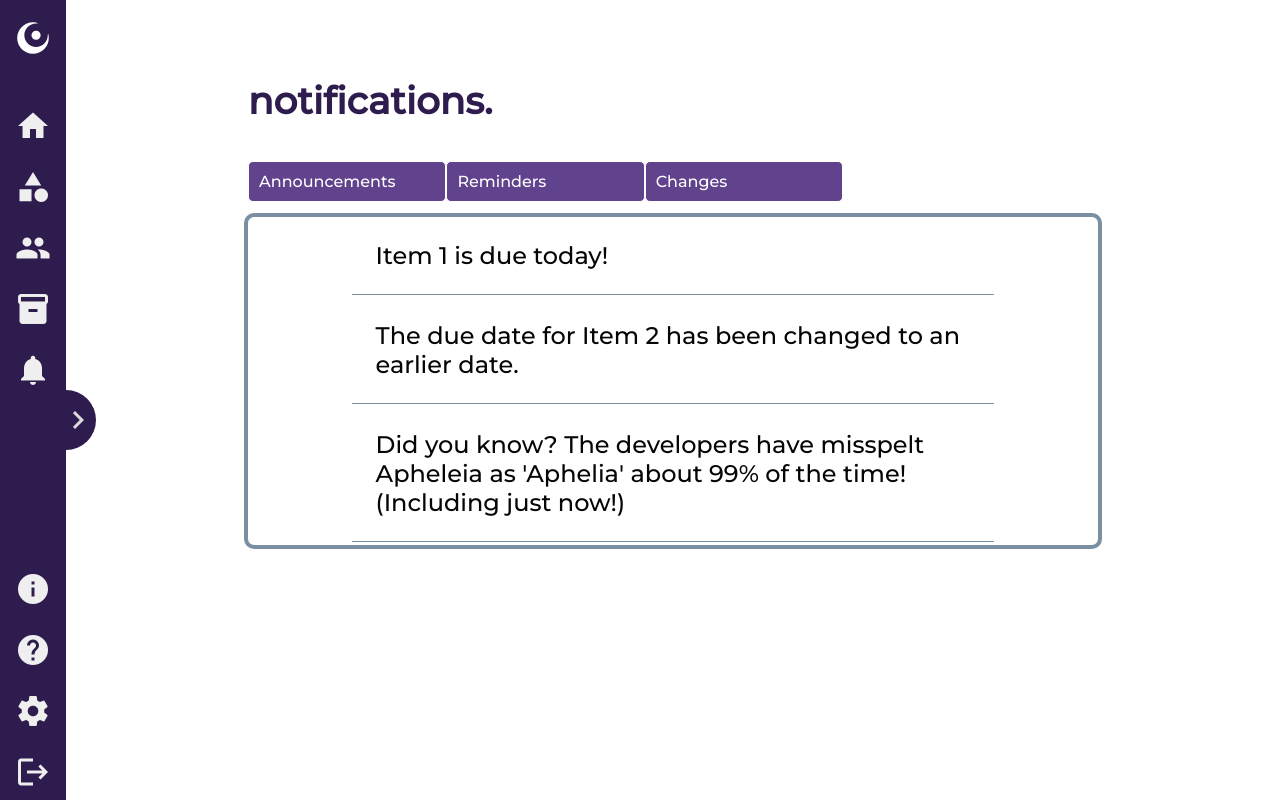
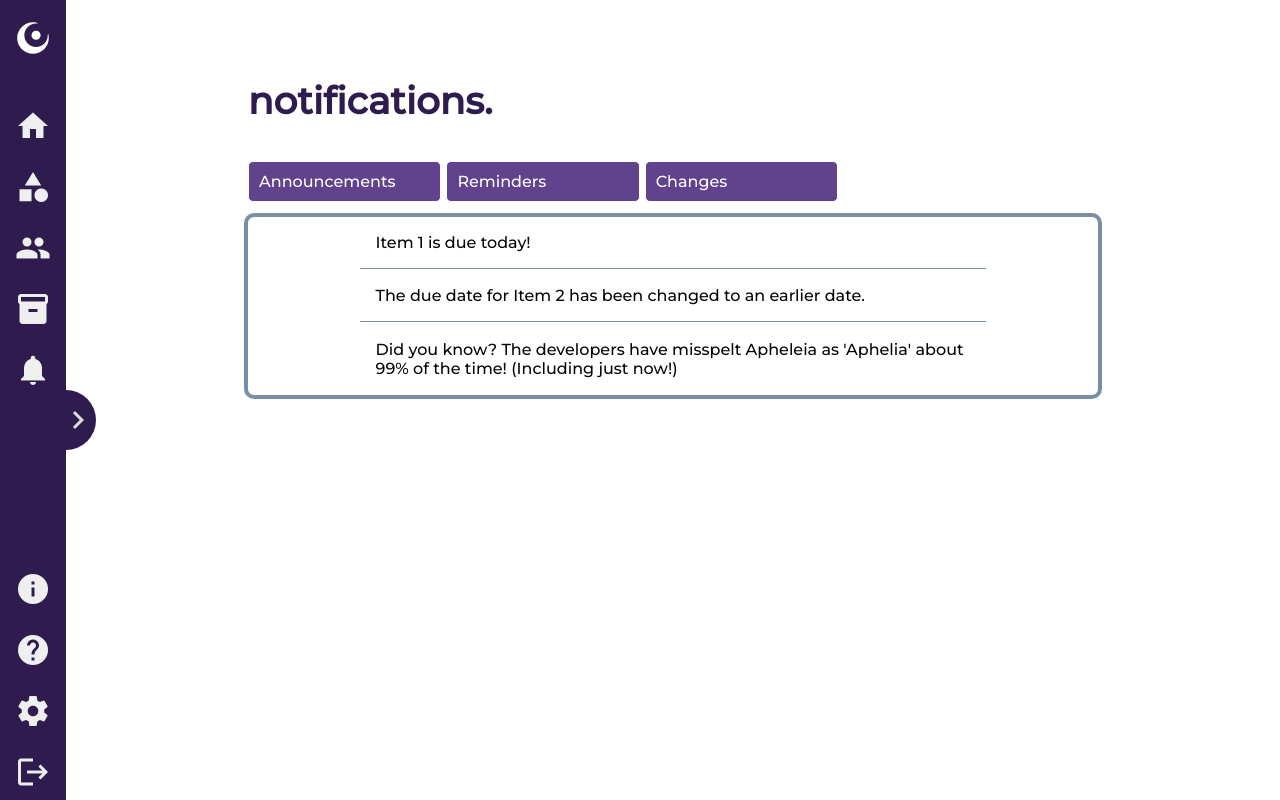
Before and after one commit to Appl3s-3/Aphelia-Front, a Vue app: page /notifications in a window 1280 px wide. Built offline with nearby package versions, Linux system fonts and the light colour scheme.

Commit message:
some notifications page css stuff

```diff
--- a/src/components/NotificationsDisplay.vue
+++ b/src/components/NotificationsDisplay.vue
@@ -21,7 +21,10 @@ const selfStore = useSelf()
 #notifications-display > li {
     margin: auto auto 0.1em auto;
     padding: 1em;
-    font-size: 24px;
+    font-size: 12pt;
+}
+
+#notifications-display li:not(:last-child) {
     border-bottom: 1px solid var(--aph-grey);
 }
 </style>
--- a/src/components/NotificationsFilters.vue
+++ b/src/components/NotificationsFilters.vue
@@ -33,6 +33,8 @@
     background-color: var(--aph-purple-light);
     color: white;
     border-radius: 5px;
+
+    margin-right: 5px;
 }
 
 </style>
```
